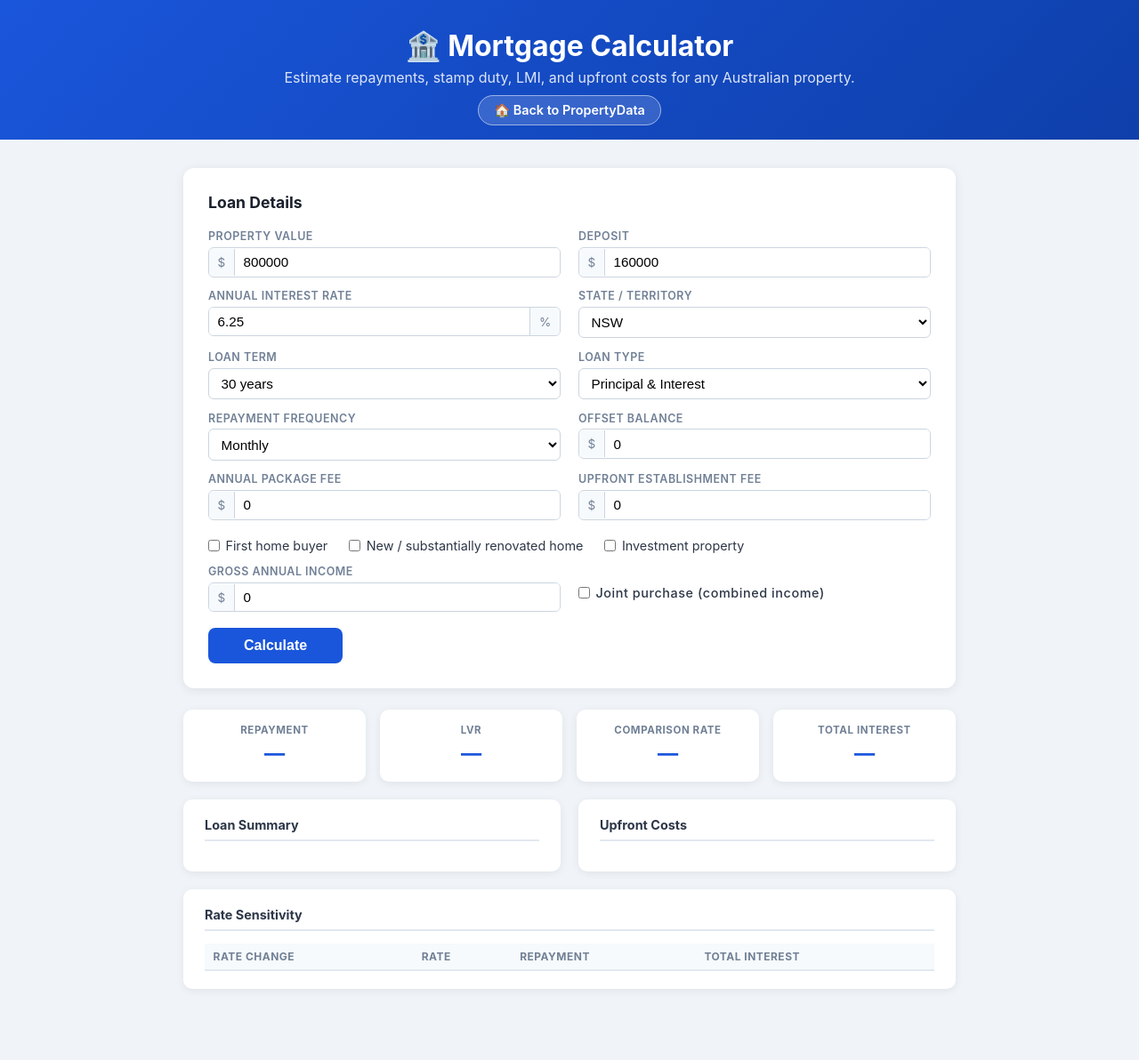
After one commit to rayhkim-zds/propertydata-frontend, a FastAPI app: template templates/mortgage.html in a window 1280 px wide. The commit adds this page. Shown: the whole page at 89% size. Run offline with FastAPI, Linux system fonts and the light colour scheme; the template is opened without the code that fills it, so the values that code supplies are empty.

Commit message:
mortgage calculator

```diff
--- a/main.py
+++ b/main.py
@@ -11,6 +11,7 @@ from api.client import (
     development_applications, title_search, cadastre_lookup,
     rental_bond_summary, landsize_lookup, property_map_html,
     bushfire_risk, sales_data, pool_detect, rent_detect,
+    mortgage_quote,
 )
 
 app = FastAPI(title="PropertyData Frontend")
@@ -26,6 +27,11 @@ async def index(request: Request):
 @app.get("/developers", response_class=HTMLResponse)
 async def developers(request: Request):
     return templates.TemplateResponse("developers.html", {"request": request})
+
+
+@app.get("/mortgage-calculator", response_class=HTMLResponse)
+async def mortgage_calculator(request: Request):
+    return templates.TemplateResponse("mortgage.html", {"request": request})
 
 
 @app.get("/api/suggest")
@@ -119,3 +125,9 @@ async def pool_detect_data(lat: float, lon: float, address: str):
 @app.get("/api/rent-detect")
 async def rent_detect_data(lat: float, lon: float, address: str):
     return rent_detect(lat, lon, address)
+
+
+@app.post("/api/mortgage-quote")
+async def mortgage_quote_route(request: Request):
+    payload = await request.json()
+    return mortgage_quote(payload)
--- /dev/null
+++ b/static/css/mortgage.css
@@ -0,0 +1,212 @@
+/* ── Mortgage Calculator page ─────────────────────────────────────────────── */
+
+.mc-page {
+  max-width: 900px;
+  margin: 2rem auto;
+  padding: 0 1rem 3rem;
+  display: flex;
+  flex-direction: column;
+  gap: 1.5rem;
+}
+
+.mc-form-card {
+  background: #fff;
+  border-radius: 12px;
+  padding: 1.75rem;
+  box-shadow: 0 2px 12px rgba(0,0,0,.08);
+}
+
+.mc-section-title {
+  font-size: 1.1rem;
+  font-weight: 700;
+  color: #1a202c;
+  margin-bottom: 1.25rem;
+}
+
+/* 2-column input grid */
+.mc-grid {
+  display: grid;
+  grid-template-columns: 1fr 1fr;
+  gap: .85rem 1.25rem;
+  margin-bottom: 1.25rem;
+}
+@media (max-width: 600px) { .mc-grid { grid-template-columns: 1fr; } }
+
+.mc-group label {
+  display: block;
+  font-size: .78rem;
+  font-weight: 600;
+  color: #718096;
+  text-transform: uppercase;
+  letter-spacing: .04em;
+  margin-bottom: .3rem;
+}
+.mc-group--check label {
+  text-transform: none;
+  font-size: .9rem;
+  font-weight: 500;
+  color: #2d3748;
+  display: flex;
+  align-items: center;
+  gap: .4rem;
+  cursor: pointer;
+  padding-top: 1.4rem; /* align with sibling inputs */
+}
+
+.mc-input-wrap {
+  display: flex;
+  align-items: center;
+  border: 1.5px solid #cbd5e0;
+  border-radius: 6px;
+  overflow: hidden;
+}
+.mc-input-wrap:focus-within { border-color: #1a56db; }
+.mc-input-wrap input {
+  flex: 1;
+  border: none;
+  outline: none;
+  padding: .45rem .6rem;
+  font-size: .95rem;
+  width: 0;
+  min-width: 0;
+}
+.mc-prefix, .mc-suffix {
+  padding: .45rem .6rem;
+  font-size: .85rem;
+  color: #718096;
+  background: #f7fafc;
+  white-space: nowrap;
+}
+.mc-prefix { border-right: 1.5px solid #cbd5e0; }
+.mc-suffix  { border-left:  1.5px solid #cbd5e0; }
+
+.mc-group select {
+  width: 100%;
+  padding: .45rem .6rem;
+  border: 1.5px solid #cbd5e0;
+  border-radius: 6px;
+  font-size: .95rem;
+  background: #fff;
+}
+.mc-group select:focus { outline: none; border-color: #1a56db; }
+
+/* Checkboxes row */
+.mc-checks {
+  display: flex;
+  flex-wrap: wrap;
+  gap: .5rem 1.5rem;
+  margin-bottom: 1.1rem;
+}
+.mc-checks label {
+  display: flex;
+  align-items: center;
+  gap: .4rem;
+  font-size: .9rem;
+  color: #2d3748;
+  cursor: pointer;
+}
+.mc-checks input[type=checkbox] { accent-color: #1a56db; }
+
+/* FHB extra fields */
+.mc-fhb-extra { margin-top: -.25rem; margin-bottom: 1.1rem; }
+
+.mc-submit-btn {
+  display: block;
+  padding: .7rem 2.5rem;
+  background: #1a56db;
+  color: #fff;
+  border: none;
+  border-radius: 8px;
+  font-size: 1rem;
+  font-weight: 600;
+  cursor: pointer;
+  transition: background .15s;
+}
+.mc-submit-btn:hover    { background: #1648c0; }
+.mc-submit-btn:disabled { background: #90aee0; cursor: not-allowed; }
+
+/* Results */
+.mc-results { display: flex; flex-direction: column; gap: 1.25rem; }
+
+.mc-results-grid {
+  display: grid;
+  grid-template-columns: repeat(4, 1fr);
+  gap: 1rem;
+}
+@media (max-width: 700px) { .mc-results-grid { grid-template-columns: 1fr 1fr; } }
+
+.mc-highlight-card {
+  background: #fff;
+  border-radius: 10px;
+  padding: 1rem 1.1rem;
+  box-shadow: 0 2px 10px rgba(0,0,0,.07);
+  text-align: center;
+}
+.mc-highlight__label {
+  font-size: .72rem;
+  font-weight: 700;
+  text-transform: uppercase;
+  letter-spacing: .05em;
+  color: #718096;
+  margin-bottom: .4rem;
+}
+.mc-highlight__value {
+  font-size: 1.45rem;
+  font-weight: 700;
+  color: #1a56db;
+  line-height: 1.1;
+}
+.mc-highlight__sub {
+  font-size: .75rem;
+  color: #a0aec0;
+  margin-top: .2rem;
+}
+
+.mc-results-row {
+  display: grid;
+  grid-template-columns: 1fr 1fr;
+  gap: 1.25rem;
+}
+@media (max-width: 640px) { .mc-results-row { grid-template-columns: 1fr; } }
+
+.mc-table-card {
+  background: #fff;
+  border-radius: 10px;
+  padding: 1.25rem 1.5rem;
+  box-shadow: 0 2px 10px rgba(0,0,0,.07);
+}
+.mc-table-card h3 {
+  font-size: .9rem;
+  font-weight: 700;
+  color: #2d3748;
+  margin-bottom: .85rem;
+  padding-bottom: .5rem;
+  border-bottom: 2px solid #e2e8f0;
+}
+.mc-table-card table { width: 100%; border-collapse: collapse; font-size: .88rem; }
+.mc-table-card th {
+  text-align: left;
+  padding: .45rem .6rem;
+  background: #f7fafc;
+  font-size: .75rem;
+  text-transform: uppercase;
+  letter-spacing: .04em;
+  color: #718096;
+  border-bottom: 2px solid #e2e8f0;
+}
+.mc-td-label { color: #718096; padding: .38rem .6rem; width: 55%; border-bottom: 1px solid #f1f5f9; }
+.mc-td-val   { font-weight: 600; color: #1a202c; padding: .38rem .6rem; border-bottom: 1px solid #f1f5f9; }
+tr:last-child .mc-td-label,
+tr:last-child .mc-td-val { border-bottom: none; }
+
+.mc-row-current td { background: #ebf4ff; font-weight: 700; }
+
+/* Error */
+.mc-error {
+  background: #fff5f5;
+  border: 1px solid #feb2b2;
+  color: #c53030;
+  border-radius: 8px;
+  padding: .85rem 1.1rem;
+  font-size: .9rem;
+}
--- /dev/null
+++ b/static/js/mortgage.js
@@ -0,0 +1,153 @@
+// Toggle FHB extra fields
+document.getElementById("mcFHB").addEventListener("change", function () {
+  document.getElementById("mcFHBExtra").hidden = !this.checked;
+});
+
+async function calcMortgage() {
+  const pv       = parseFloat(document.getElementById("mcPropertyValue").value);
+  const dep      = parseFloat(document.getElementById("mcDeposit").value);
+  const rate     = parseFloat(document.getElementById("mcRate").value);
+  const state    = document.getElementById("mcState").value;
+  const term     = parseInt(document.getElementById("mcTerm").value);
+  const loanType = document.getElementById("mcLoanType").value;
+  const freq     = document.getElementById("mcFreq").value;
+  const offset   = parseFloat(document.getElementById("mcOffset").value) || 0;
+  const annualFee   = parseFloat(document.getElementById("mcAnnualFee").value) || 0;
+  const upfrontFee  = parseFloat(document.getElementById("mcUpfrontFee").value) || 0;
+  const fhb      = document.getElementById("mcFHB").checked;
+  const newHome  = document.getElementById("mcNewHome").checked;
+  const invest   = document.getElementById("mcInvestment").checked;
+  const income   = parseFloat(document.getElementById("mcIncome").value) || 0;
+  const couple   = document.getElementById("mcCouple").checked;
+
+  const errEl    = document.getElementById("mcError");
+  const resultsEl = document.getElementById("mcResults");
+
+  errEl.hidden = true;
+  resultsEl.hidden = true;
+
+  if (!pv || !dep || !rate) {
+    errEl.textContent = "Please fill in Property Value, Deposit, and Interest Rate.";
+    errEl.hidden = false;
+    return;
+  }
+
+  const btn = document.querySelector(".mc-submit-btn");
+  btn.textContent = "Calculating…";
+  btn.disabled = true;
+
+  try {
+    const res = await fetch("/api/mortgage-quote", {
+      method: "POST",
+      headers: { "Content-Type": "application/json" },
+      body: JSON.stringify({
+        property_value: pv,
+        deposit: dep,
+        annual_rate_pct: rate,
+        state,
+        loan_term_years: term,
+        loan_type: loanType,
+        frequency: freq,
+        offset_balance: offset,
+        annual_fee: annualFee,
+        upfront_fee: upfrontFee,
+        is_first_home_buyer: fhb,
+        is_new_home: newHome,
+        is_investment: invest,
+        annual_income: income,
+        is_couple: couple,
+      }),
+    });
+
+    const data = await res.json();
+
+    if (data.error) {
+      errEl.textContent = data.error;
+      errEl.hidden = false;
+      return;
+    }
+
+    renderResults(data, freq);
+    resultsEl.hidden = false;
+    resultsEl.scrollIntoView({ behavior: "smooth", block: "start" });
+  } finally {
+    btn.textContent = "Calculate";
+    btn.disabled = false;
+  }
+}
+
+function renderResults(data, freq) {
+  const r = data.repayments;
+  const u = data.upfront_costs;
+  const l = data.loan_details;
+  const fhb = data.first_home_buyer;
+
+  const perLabel = { monthly: "/ month", fortnightly: "/ fortnight", weekly: "/ week" }[freq] || "";
+
+  document.getElementById("resRepayment").textContent    = fmt(r.repayment);
+  document.getElementById("resRepaymentSub").textContent = perLabel;
+  document.getElementById("resLVR").textContent          = `${l.lvr_pct.toFixed(1)}%`;
+  document.getElementById("resCompRate").textContent     = `${r.comparison_rate_pct.toFixed(2)}%`;
+  document.getElementById("resTotalInterest").textContent = fmt(r.total_interest);
+
+  // Loan summary table
+  rows("resLoanTable", [
+    ["Property Value",  fmt(l.property_value)],
+    ["Loan Amount",     fmt(l.loan_amount)],
+    ["Deposit",         fmt(l.deposit)],
+    ["LVR",             `${l.lvr_pct.toFixed(2)}%`],
+    ["Loan Type",       l.loan_type],
+    ["Loan Term",       `${l.loan_term_years} years`],
+    ["Repayment",       `${fmt(r.repayment)} ${perLabel}`],
+    ["Total Interest",  fmt(r.total_interest)],
+    ["Total Cost",      fmt(r.total_cost)],
+  ]);
+
+  // Upfront costs table
+  rows("resUpfrontTable", [
+    ["Stamp Duty",            fmt(u.stamp_duty)],
+    ["Stamp Duty Concession", u.stamp_duty_concession || "None"],
+    ["LMI Premium",           fmt(u.lmi_premium)],
+    ["LMI Stamp Duty",        fmt(u.lmi_stamp_duty)],
+    ["LMI Total",             fmt(u.lmi_total)],
+    ["Upfront Fee",           fmt(u.upfront_fee)],
+    ["Total Upfront",         fmt(u.total_upfront)],
+    ["Cash to Settle",        fmt(u.cash_to_settle)],
+  ]);
+
+  // FHB section
+  const fhbSection = document.getElementById("resFHBSection");
+  if (fhb) {
+    rows("resFHBTable", [
+      ["FHOG Amount",                   fmt(fhb.fhog_amount)],
+      ["FHOG Eligible",                 fhb.fhog_eligible ? "Yes" : "No"],
+      ["First Home Guarantee",          fhb.first_home_guarantee_eligible ? "Eligible" : "Not eligible"],
+      ["Regional Home Guarantee",       fhb.regional_home_guarantee_eligible ? "Eligible" : "Not eligible"],
+      ["Help to Buy",                   fhb.help_to_buy_eligible ? "Eligible" : "Not eligible"],
+      ["State Shared Equity",           fhb.state_shared_equity || "N/A"],
+      ["Total Cash Assistance",         fmt(fhb.total_cash_assistance)],
+      ...(fhb.notes || []).map((n, i) => [`Note ${i + 1}`, n]),
+    ]);
+    fhbSection.hidden = false;
+  } else {
+    fhbSection.hidden = true;
+  }
+
+  // Rate sensitivity table
+  const tbody = document.getElementById("resSensitivityTable");
+  tbody.innerHTML = (data.rate_sensitivity || []).map(s => {
+    const cls = s.rate_change_bps === 0 ? " class=\"mc-row-current\"" : "";
+    const sign = s.rate_change_bps > 0 ? "+" : "";
+    return `<tr${cls}><td>${sign}${s.rate_change_bps} bps</td><td>${s.annual_rate_pct.toFixed(2)}%</td><td>${fmt(s.repayment)}</td><td>${fmt(s.total_interest)}</td></tr>`;
+  }).join("");
+}
+
+function rows(tbodyId, pairs) {
+  document.getElementById(tbodyId).innerHTML = pairs.map(([label, val]) =>
+    `<tr><td class="mc-td-label">${label}</td><td class="mc-td-val">${val}</td></tr>`
+  ).join("");
+}
+
+function fmt(n) {
+  return Number(n).toLocaleString("en-AU", { style: "currency", currency: "AUD", maximumFractionDigits: 0 });
+}
--- /dev/null
+++ b/templates/mortgage.html
@@ -0,0 +1,165 @@
+<!DOCTYPE html>
+<html lang="en">
+<head>
+  <meta charset="UTF-8"/>
+  <meta name="viewport" content="width=device-width, initial-scale=1.0"/>
+  <title>Mortgage Calculator — PropertyData Australia</title>
+  <link rel="stylesheet" href="/static/css/style.css"/>
+  <link rel="stylesheet" href="/static/css/mortgage.css"/>
+</head>
+<body>
+  <header>
+    <h1>🏦 Mortgage Calculator</h1>
+    <p>Estimate repayments, stamp duty, LMI, and upfront costs for any Australian property.</p>
+    <nav class="header-nav">
+      <a href="/">🏠 Back to PropertyData</a>
+    </nav>
+  </header>
+
+  <div class="mc-page">
+
+    <div class="mc-form-card">
+      <h2 class="mc-section-title">Loan Details</h2>
+
+      <div class="mc-grid">
+        <div class="mc-group">
+          <label>Property Value</label>
+          <div class="mc-input-wrap"><span class="mc-prefix">$</span><input type="number" id="mcPropertyValue" value="800000" min="1"/></div>
+        </div>
+        <div class="mc-group">
+          <label>Deposit</label>
+          <div class="mc-input-wrap"><span class="mc-prefix">$</span><input type="number" id="mcDeposit" value="160000" min="1"/></div>
+        </div>
+        <div class="mc-group">
+          <label>Annual Interest Rate</label>
+          <div class="mc-input-wrap"><input type="number" id="mcRate" value="6.25" min="0.01" max="30" step="0.01"/><span class="mc-suffix">%</span></div>
+        </div>
+        <div class="mc-group">
+          <label>State / Territory</label>
+          <select id="mcState">
+            <option>NSW</option><option>VIC</option><option>QLD</option>
+            <option>SA</option><option>WA</option><option>TAS</option>
+            <option>ACT</option><option>NT</option>
+          </select>
+        </div>
+        <div class="mc-group">
+          <label>Loan Term</label>
+          <select id="mcTerm">
+            <option value="30">30 years</option>
+            <option value="25">25 years</option>
+            <option value="20">20 years</option>
+            <option value="15">15 years</option>
+            <option value="10">10 years</option>
+          </select>
+        </div>
+        <div class="mc-group">
+          <label>Loan Type</label>
+          <select id="mcLoanType">
+            <option value="P&I">Principal &amp; Interest</option>
+            <option value="IO">Interest Only</option>
+          </select>
+        </div>
+        <div class="mc-group">
+          <label>Repayment Frequency</label>
+          <select id="mcFreq">
+            <option value="monthly">Monthly</option>
+            <option value="fortnightly">Fortnightly</option>
+            <option value="weekly">Weekly</option>
+          </select>
+        </div>
+        <div class="mc-group">
+          <label>Offset Balance</label>
+          <div class="mc-input-wrap"><span class="mc-prefix">$</span><input type="number" id="mcOffset" value="0" min="0"/></div>
+        </div>
+        <div class="mc-group">
+          <label>Annual Package Fee</label>
+          <div class="mc-input-wrap"><span class="mc-prefix">$</span><input type="number" id="mcAnnualFee" value="0" min="0"/></div>
+        </div>
+        <div class="mc-group">
+          <label>Upfront Establishment Fee</label>
+          <div class="mc-input-wrap"><span class="mc-prefix">$</span><input type="number" id="mcUpfrontFee" value="0" min="0"/></div>
+        </div>
+      </div>
+
+      <div class="mc-checks">
+        <label><input type="checkbox" id="mcFHB"> First home buyer</label>
+        <label><input type="checkbox" id="mcNewHome"> New / substantially renovated home</label>
+        <label><input type="checkbox" id="mcInvestment"> Investment property</label>
+      </div>
+
+      <div id="mcFHBExtra" class="mc-grid mc-fhb-extra" hidden>
+        <div class="mc-group">
+          <label>Gross Annual Income</label>
+          <div class="mc-input-wrap"><span class="mc-prefix">$</span><input type="number" id="mcIncome" value="0" min="0"/></div>
+        </div>
+        <div class="mc-group mc-group--check">
+          <label><input type="checkbox" id="mcCouple"> Joint purchase (combined income)</label>
+        </div>
+      </div>
+
+      <button type="button" onclick="calcMortgage()" class="mc-submit-btn">Calculate</button>
+    </div>
+
+    <div id="mcResults" class="mc-results" hidden>
+
+      <div class="mc-results-grid">
+        <div class="mc-highlight-card">
+          <div class="mc-highlight__label">Repayment</div>
+          <div class="mc-highlight__value" id="resRepayment">—</div>
+          <div class="mc-highlight__sub" id="resRepaymentSub"></div>
+        </div>
+        <div class="mc-highlight-card">
+          <div class="mc-highlight__label">LVR</div>
+          <div class="mc-highlight__value" id="resLVR">—</div>
+        </div>
+        <div class="mc-highlight-card">
+          <div class="mc-highlight__label">Comparison Rate</div>
+          <div class="mc-highlight__value" id="resCompRate">—</div>
+        </div>
+        <div class="mc-highlight-card">
+          <div class="mc-highlight__label">Total Interest</div>
+          <div class="mc-highlight__value" id="resTotalInterest">—</div>
+        </div>
+      </div>
+
+      <div class="mc-results-row">
+        <div class="mc-table-card">
+          <h3>Loan Summary</h3>
+          <table>
+            <tbody id="resLoanTable"></tbody>
+          </table>
+        </div>
+        <div class="mc-table-card">
+          <h3>Upfront Costs</h3>
+          <table>
+            <tbody id="resUpfrontTable"></tbody>
+          </table>
+        </div>
+      </div>
+
+      <div class="mc-table-card" id="resFHBSection" hidden>
+        <h3>First Home Buyer Assistance</h3>
+        <table>
+          <tbody id="resFHBTable"></tbody>
+        </table>
+      </div>
+
+      <div class="mc-table-card">
+        <h3>Rate Sensitivity</h3>
+        <table>
+          <thead>
+            <tr><th>Rate Change</th><th>Rate</th><th>Repayment</th><th>Total Interest</th></tr>
+          </thead>
+          <tbody id="resSensitivityTable"></tbody>
+        </table>
+      </div>
+
+    </div>
+
+    <div id="mcError" class="mc-error" hidden></div>
+
+  </div>
+
+  <script src="/static/js/mortgage.js"></script>
+</body>
+</html>
```
Also changed, not shown: api/client.py (+18 -0 lines), templates/index.html (+19 -0 lines).
